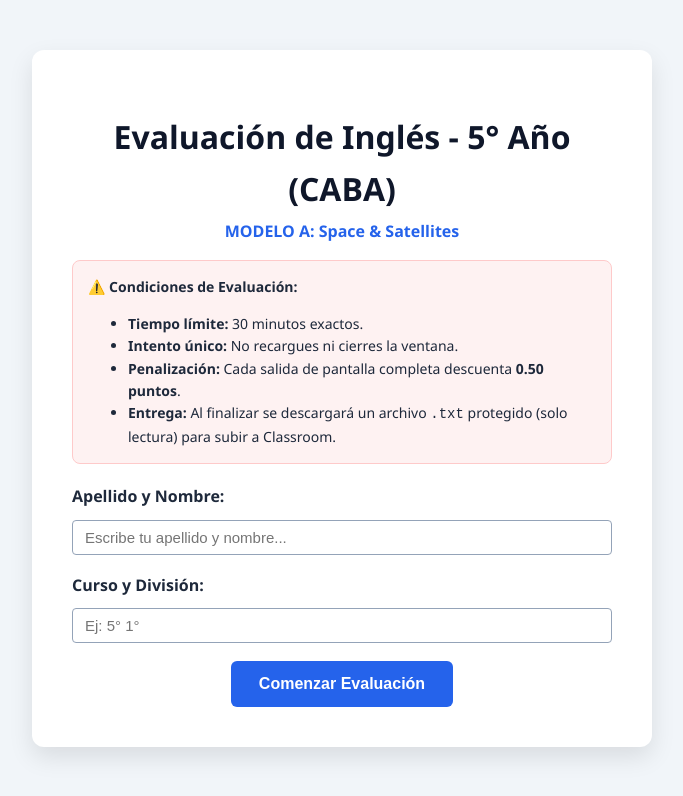
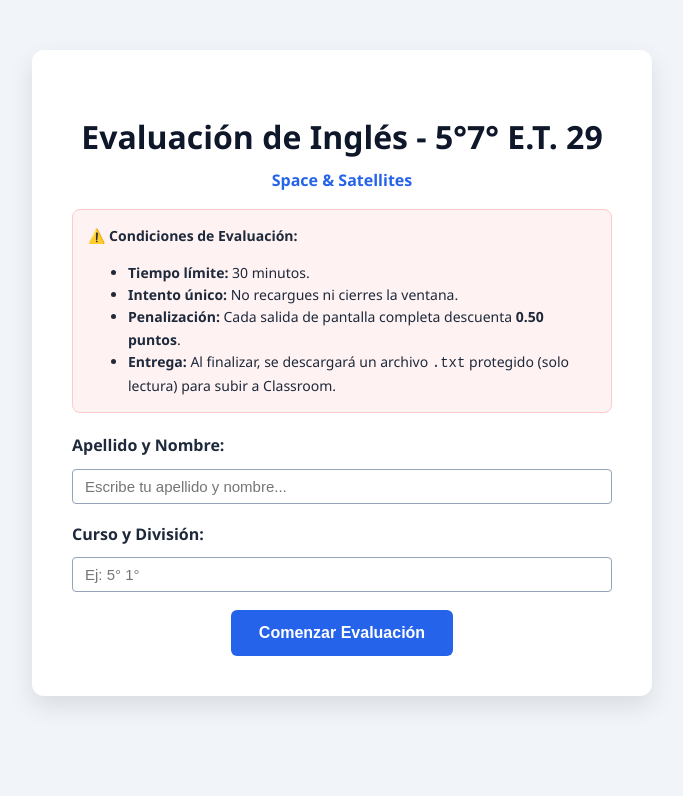
Before and after one commit to GabrielGomory-teacher/ENGLISH-TESTS-5, a plain HTML site: page 572a.html in a window 1280 px wide. Shown: the whole page, without its empty margins (298-981 px from the left). Drawn offline with Linux system fonts and the light colour scheme.

Commit message:
Update 572a.html

```diff
--- a/572a.html
+++ b/572a.html
@@ -3,7 +3,7 @@
 <head>
     <meta charset="UTF-8">
     <meta name="viewport" content="width=device-width, initial-scale=1.0">
-    <title>Evaluación de Inglés - 5° Año CABA (Modelo A)</title>
+    <title>Evaluación de Inglés - 5°7° E.T. 29</title>
     <style>
         :root {
             --primary: #0f172a;
@@ -78,15 +78,15 @@
 </div>
 
 <div id="start-screen">
-    <h1 style="color: var(--primary); margin-bottom: 5px;">Evaluación de Inglés - 5° Año (CABA)</h1>
-    <p style="color: var(--secondary); font-weight: bold; margin-top: 0;">MODELO A: Space & Satellites</p>
+    <h1 style="color: var(--primary); margin-bottom: 5px;">Evaluación de Inglés - 5°7° E.T. 29</h1>
+    <p style="color: var(--secondary); font-weight: bold; margin-top: 0;">Space & Satellites</p>
     <div style="background: #fef2f2; border: 1px solid #fecaca; padding: 15px; border-radius: 8px; margin-bottom: 20px; text-align: left; font-size: 14px;">
         <strong>⚠️ Condiciones de Evaluación:</strong>
         <ul style="margin-bottom: 0;">
-            <li><strong>Tiempo límite:</strong> 30 minutos exactos.</li>
+            <li><strong>Tiempo límite:</strong> 30 minutos.</li>
             <li><strong>Intento único:</strong> No recargues ni cierres la ventana.</li>
             <li><strong>Penalización:</strong> Cada salida de pantalla completa descuenta <strong>0.50 puntos</strong>.</li>
-            <li><strong>Entrega:</strong> Al finalizar se descargará un archivo <code>.txt</code> protegido (solo lectura) para subir a Classroom.</li>
+            <li><strong>Entrega:</strong> Al finalizar, se descargará un archivo <code>.txt</code> protegido (solo lectura) para subir a Classroom.</li>
         </ul>
     </div>
     <div class="form-group">
@@ -259,7 +259,7 @@
 
             if (timeRemaining <= 0) {
                 clearInterval(timerInterval);
-                alert("¡Tiempo finalizado (30 minutos)! Se descargará tu informe automáticamente.");
+                alert("¡Tiempo finalizado! Se descargará tu informe automáticamente.");
                 finishExam(true);
             }
         }, 1000);
@@ -383,7 +383,7 @@
         ];
 
         let reportBody = `================================================================================\n`;
-        reportBody += `OFFICIAL EXAM REPORT - 5TH YEAR SECONDARY SCHOOL (CABA) | MODEL A\n`;
+        reportBody += `OFFICIAL EXAM REPORT\n`;
         reportBody += `[READ-ONLY PROTECTED DOCUMENT - DO NOT MODIFY]\n`;
         reportBody += `================================================================================\n\n`;
         reportBody += `Student Name:       ${studentName}\n`;
```
